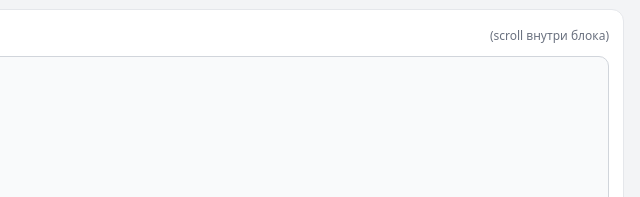
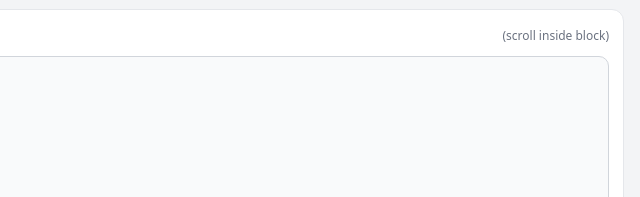
Before and after one commit to Nemkev/green-api, a website: page public/index.html in a window 1280 px wide. Shown: the part 498-695 px from the top of the page, 640-1280 px from the left. Drawn offline with Linux system fonts and the light colour scheme.

Commit message:
fix: Changed hint text

```diff
--- a/public/index.html
+++ b/public/index.html
@@ -256,7 +256,7 @@
         <section class="card responseCard" aria-label="Response">
           <div class="responseHeader">
             <h2 style="margin: 0; font-size: 16px;">Response</h2>
-            <span class="hint" style="margin: 0;">(scroll внутри блока)</span>
+            <span class="hint" style="margin: 0;">(scroll inside block)</span>
           </div>
           <textarea id="out" class="mono" readonly>{}</textarea>
         </section>
```
